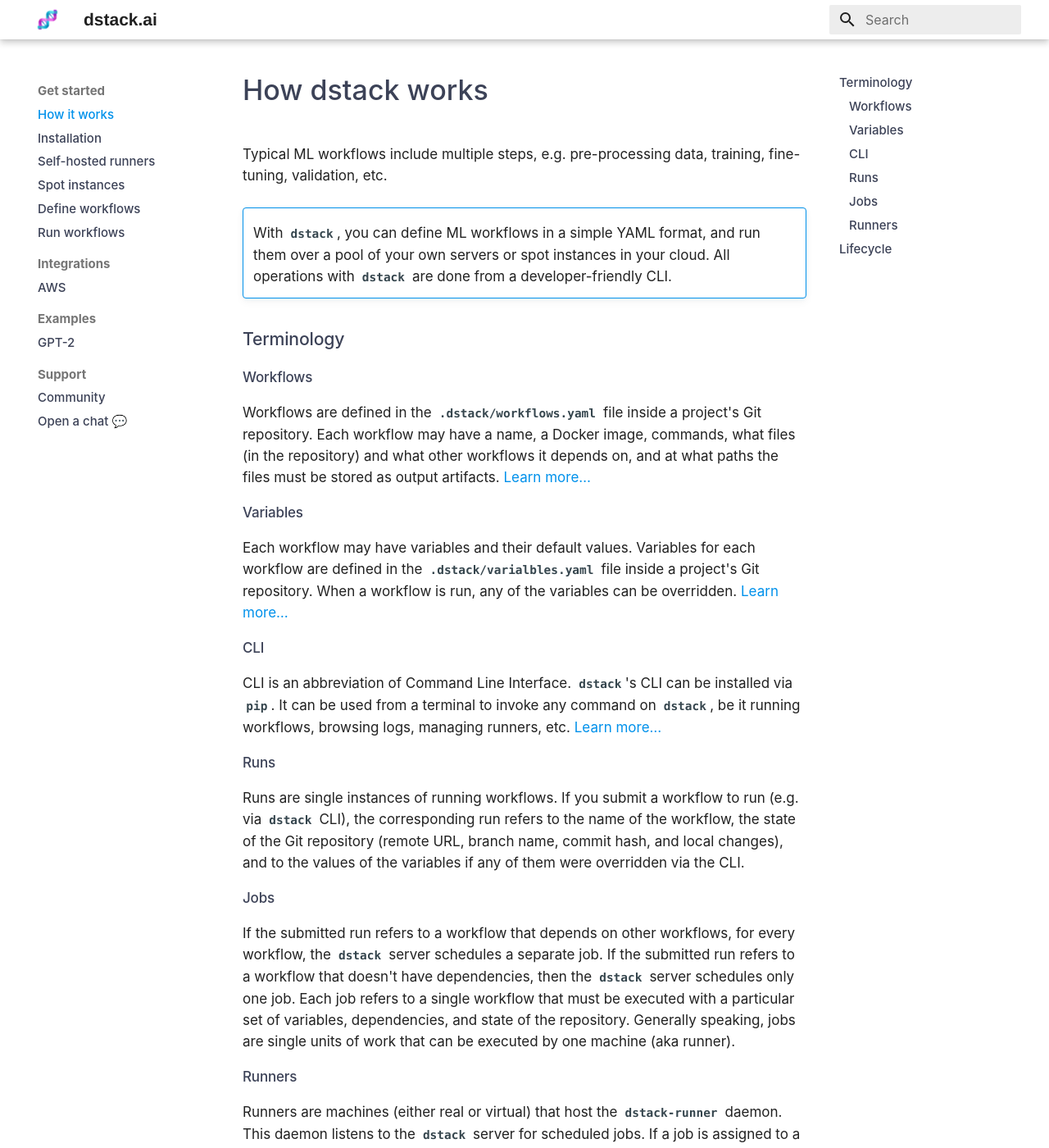
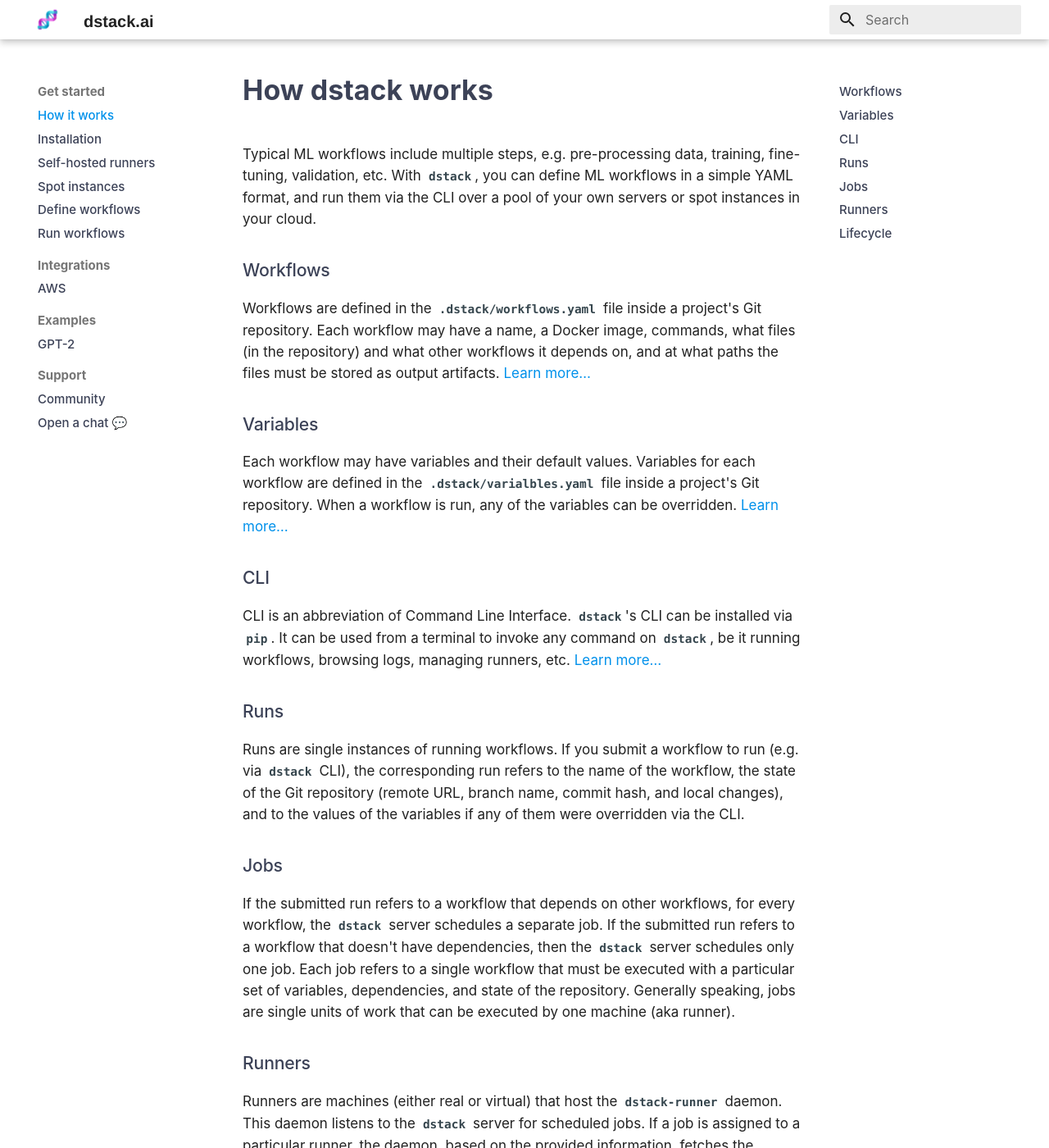
Before and after one commit to dstackai/dstack.github.io, an MkDocs documentation site: the page built from docs/index.md, in a window 1280 px wide and 1400 px high. Shown: the whole window at 82% size. Built offline with MkDocs 1.6.1 and Material for MkDocs 9.7.7, drawn with Linux system fonts in a browser that asks for light colours.

Commit message:
Minor: minor theming changes, plus minor changes in the `index.md`

```diff
--- a/docs/index.md
+++ b/docs/index.md
@@ -1,39 +1,35 @@
 # How dstack works
 
 Typical ML workflows include multiple steps, e.g. pre-processing data, training, fine-tuning, validation, etc.
+With `dstack`, you can define ML workflows in a simple YAML format, and run them via the CLI over a pool of
+your own servers or spot instances in your cloud.
 
-!!! note ""
-      With `dstack`, you can define ML workflows in a simple YAML format, and run them over a pool of
-      your own servers or spot instances in your cloud. All operations with `dstack` are done from a developer-friendly CLI.
-
-### Terminology
-
-#### Workflows
+### Workflows
 
 Workflows are defined in the `.dstack/workflows.yaml` file inside a project's Git repository. Each workflow may have
 a name, a Docker image, commands, what files (in the repository) and what other workflows it depends on, and
 at what paths the files must be stored as output artifacts.
 [Learn more&hellip;](define-wokflows.md)
 
-#### Variables
+### Variables
 
 Each workflow may have variables and their default values. Variables for each workflow are defined in the
 `.dstack/varialbles.yaml` file inside a project's Git repository. When a workflow is run, any of the variables
 can be overridden. [Learn more&hellip;](define-wokflows.md#variables)
 
-#### CLI
+### CLI
 
 CLI is an abbreviation of Command Line Interface. `dstack`'s CLI can be installed via `pip`.
 It can be used from a terminal to invoke any command on `dstack`, be it running workflows, browsing logs,
 managing runners, etc. [Learn more&hellip;](run-workflows.md)
 
-#### Runs
+### Runs
 
 Runs are single instances of running workflows. If you submit a workflow to run (e.g. via `dstack` CLI), the
 corresponding run refers to the name of the workflow, the state of the Git repository (remote URL, branch name,
 commit hash, and local changes), and to the values of the variables if any of them were overridden via the CLI.
 
-#### Jobs
+### Jobs
 
 If the submitted run refers to a workflow that depends on other workflows, for every workflow, the `dstack` server
 schedules a separate job. If the submitted run refers to a workflow that doesn't have dependencies, then
@@ -41,7 +37,7 @@
 set of variables, dependencies, and state of the repository.
 Generally speaking, jobs are single units of work that can be executed by one machine (aka runner).
 
-#### Runners
+### Runners
 
 Runners are machines (either real or virtual) that host the `dstack-runner` daemon. This daemon listens to the
 `dstack` server for scheduled jobs. If a job is assigned to a particular runner, the daemon, based on the provided
--- a/docs/stylesheets/extra.css
+++ b/docs/stylesheets/extra.css
@@ -1,7 +1,8 @@
 .md-header__title {
     margin-left: -4px;
     font-weight: 700;
-    font-size: 21px;
+    font-size: 20px;
+    padding-top: 2px;
     font-family: 'Poppins', Helvetica, sans-serif;
 }
 
@@ -109,6 +110,10 @@
     color: rgb(60, 66, 87);
 }
 
+.md-typeset h1 {
+    font-weight: 700;
+}
+
 .md-header, [data-md-color-primary=black] .md-header {
     background-color: var(--md-default-bg-color);
 }
@@ -132,3 +137,7 @@
     height: 1.4rem;
     width: 1.4rem;
 }
+
+.md-sidebar__inner {
+    margin: 2em 0;
+}
```
